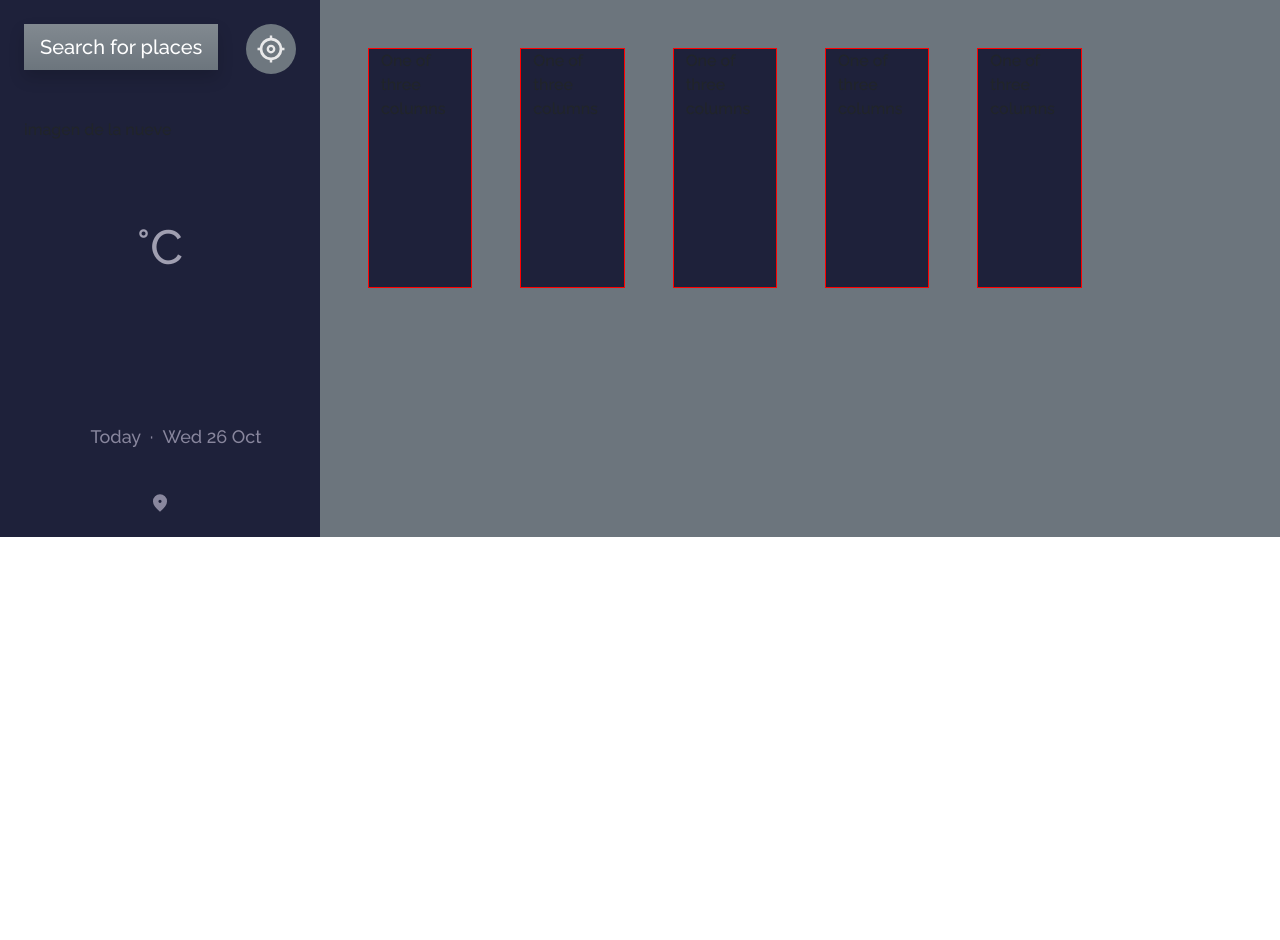
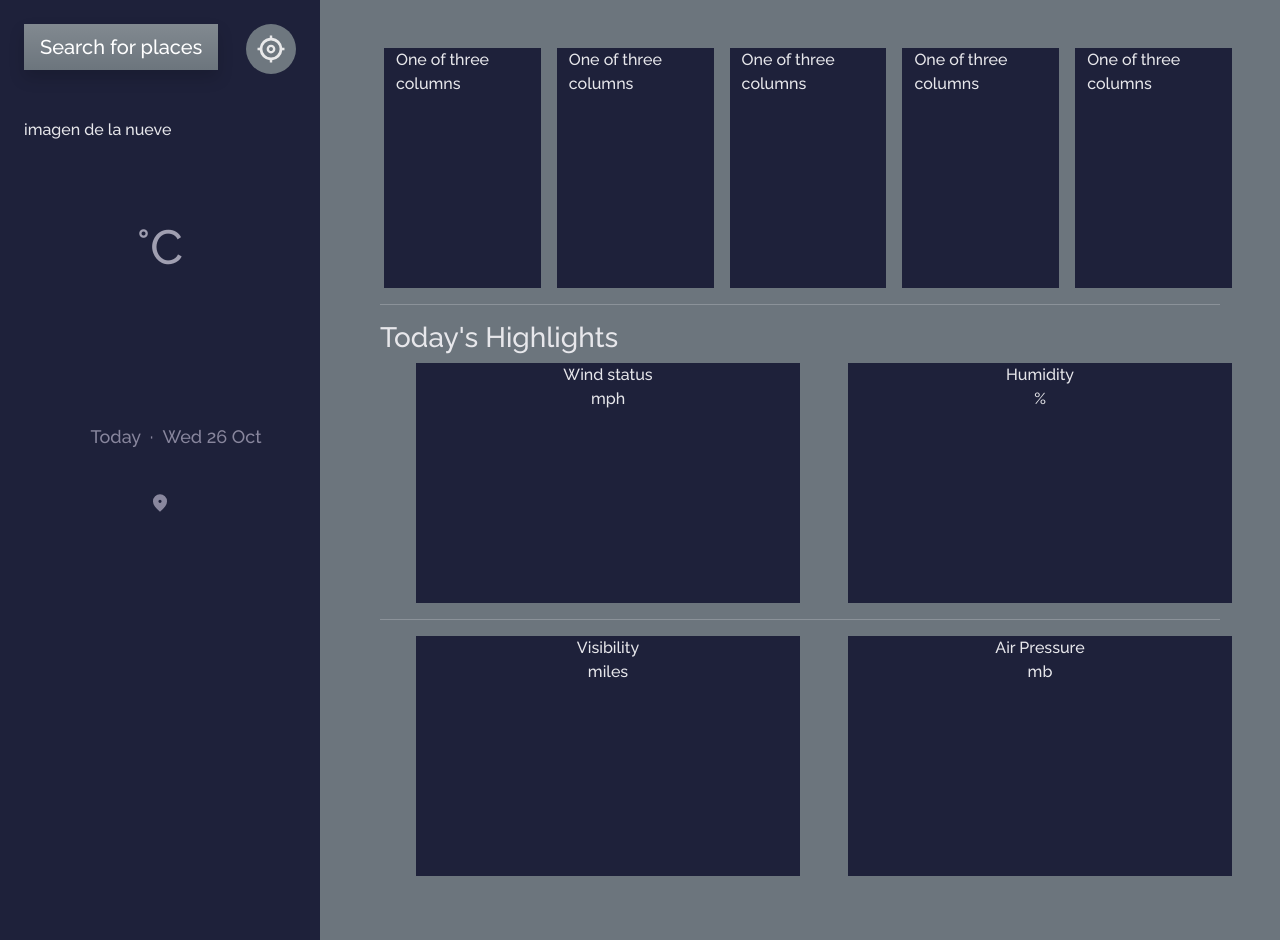
Before and after one commit to zonicP/weatherapi, a plain HTML site: page index.html in a window 1280 px wide. Before the commit the page ends 800 px from the top, so only its background shows below. Drawn offline with nearby package versions, Linux system fonts and the light colour scheme; no server answers.

Commit message:
Se agregan algunos estilos iniciales para UI

```diff
--- a/index.html
+++ b/index.html
@@ -102,24 +102,52 @@
           <div class="container-fluid col-xl-9 bg-secondary">
           <div class="nuevo-div">
               <table class="table table-dark table-striped">
-                <div class="row gap-5">
-                  <div class="col col1">
+                <div class="row">
+                  <div class="col  col2">
                     One of three columns
                   </div>
-                  <div class="col col1">
+                  <div class="col  col2">
                     One of three columns
                   </div>
-                  <div class="col col1">
+                  <div class="col  col2">
                     One of three columns
                   </div>
-                  <div class="col col1">
+                  <div class="col  col2">
                     One of three columns
                   </div>
-                  <div class="col col1">
+                  <div class="col col2">
                     One of three columns
                   </div>
-                  <div class="col">
-
+                </div>
+                <hr/>
+                <h3>Today's Highlights</h3>
+                <div class="row">
+                  <div class="col col1">
+                    <div class="text-center">Wind status</div>
+                    <div class="text-center">
+                      <span id="wind"></span><span> mph</span>
+                    </div>
+                  </div>
+                  <div class="col col1 ">
+                    <div class="text-center">Humidity</div>
+                    <div class="text-center">
+                      <span id="humidity"></span><span> %</span>
+                    </div>
+                  </div>
+                </div>
+                <hr/>
+                <div class="row">
+                  <div class="col col1">
+                    <div class="text-center">Visibility</div>
+                    <div class="text-center">
+                      <span id="visibility"></span><span> miles</span>
+                    </div>
+                  </div>
+                  <div class="col col1">
+                    <div class="text-center">Air Pressure</div>
+                    <div class="text-center">
+                      <span id="wind"></span><span> mb</span>
+                    </div>
                   </div>
                 </div>
                       <!--<tr class="row">
--- a/style.css
+++ b/style.css
@@ -1,5 +1,6 @@
   *{
     font-family: 'Raleway', sans-serif;
+    color: #E7E7EB;
   }
 
   h1 {
@@ -138,7 +139,17 @@
   padding: 3rem;
 }
 .col1{
-  border: 1px solid red;
+  /*border: 1px solid red;*/
+  height: 15rem;
+  background-color: #1e213a;
+  margin-left: 3rem;
+
+
+}
+
+.col2{
+  /*border: 1px solid red;*/
+  margin-left: 1rem;
   height: 15rem;
   background-color: #1e213a;
 
```
